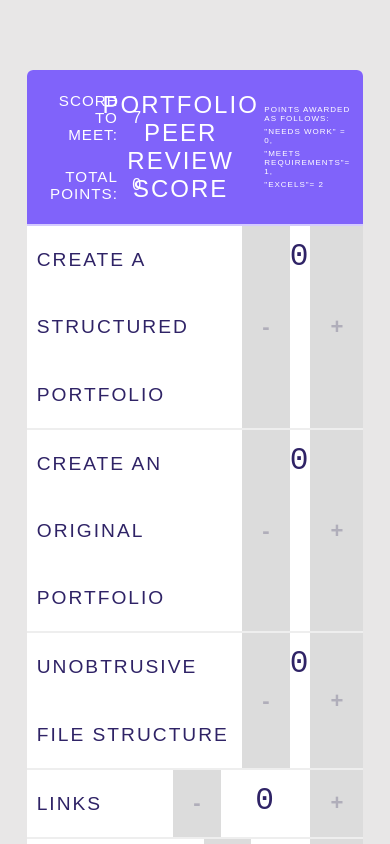
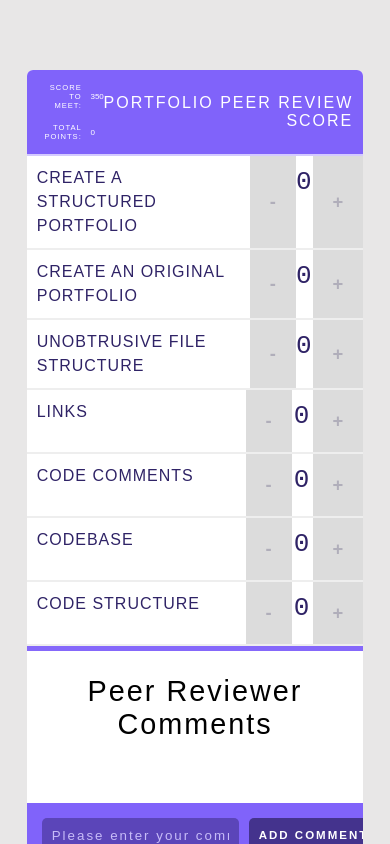
Before and after one commit to alteredco/grade_score, a React (Create React App) app: page / in a window 390 px wide. Shown: the top 844 px of the page. Built offline with nearby package versions, Linux system fonts and the light colour scheme.

Commit message:
add stopwatch component and media query

```diff
--- a/src/components/Counter.js
+++ b/src/components/Counter.js
@@ -6,9 +6,9 @@ const Counter = (props) => {
 
   return (
      <div className="counter">
-      <button className="counter-action decrement" onClick={ () => props.changeScore(index, -1) }> - </button>
+      <button className="counter-action decrement" onClick={ () => props.changeScore(index, -50) }> - </button>
       <span className="counter-score">{ props.score }</span>
-      <button className="counter-action increment" onClick={ () => props.changeScore(index, +1) }> +</button>
+      <button className="counter-action increment" onClick={ () => props.changeScore(index, +50) }> +</button>
     </div>
   );
 }
--- a/src/components/Header.js
+++ b/src/components/Header.js
@@ -1,5 +1,6 @@
 import React from 'react';
 import Stats from './Stats';
+import Stopwatch from './Stopwatch';
 
 const Header = (props) => {
   return (
@@ -17,13 +18,14 @@ const Header = (props) => {
             <td>"Needs Work" = 0,</td>
           </tr>
           <tr>
-            <td>"Meets Requirements"= 1,</td>
+            <td>"Meets Requirements"= 50,</td>
          </tr>
          <tr>
-          <td> "Excels"= 2</td>
+          <td> "Excels"= 100</td>
           </tr>
        </tbody>
       </table>
+      <Stopwatch />
     </header>
   )
 }
--- a/src/components/Stats.js
+++ b/src/components/Stats.js
@@ -2,7 +2,7 @@ import React from 'react';
 
 const Stats = (props) => {
 
-  const meetsScore = props.categories.length
+  const meetsScore = props.categories.length * 50
   const totalPoints = props.categories.reduce( (total, category) => {
     return total+category.score;
   }, 0)
--- /dev/null
+++ b/src/components/Stopwatch.js
@@ -0,0 +1,62 @@
+import React, { Component } from 'react'
+
+class Stopwatch extends Component{
+  state = {
+    isRunning: false,
+    elapsedTime: 0,
+    previousTime: 0
+  }
+
+  componentDidMount() {
+    this.intervalID = setInterval( () => this.tick() , 100)
+  }
+
+  componentWillUnmount() {
+    clearInterval(this.intervalID)
+  }
+
+  tick = () => {
+    if(this.state.isRunning) {
+      const now = Date.now();
+      this.setState( prevState => ({
+        previousTime: now,
+        elapsedTime:  prevState.elapsedTime+(now - this.state.previousTime)
+      }))
+    }
+  }
+
+  handleStopwatch = () => {
+    this.setState( prevState => ({
+      isRunning: !prevState.isRunning
+    }))
+    if(!this.state.isRunning) {
+      this.setState( {
+        previousTime: Date.now()
+      })
+    }
+  }
+
+  handleReset = () => {
+    this.setState( {
+      elapsedTime: 0
+    })
+  }
+
+  render() {
+    const seconds = Math.floor(this.state.elapsedTime / 1000)
+    const minutes = Math.floor(this.state.elapsedTime / 60000)
+    return (
+      <div className="stopwatch">
+        <h2>Pomodoro Timer</h2>
+        <span className="stopwatch-time">
+        { minutes }:
+        { seconds }
+        </span>
+        <button onClick={ this.handleStopwatch }>{this.state.isRunning ? "Stop" : "Start"}</button>
+        <button onClick={ this.handleReset }>Reset</button>
+      </div>
+    );
+  }
+}
+
+export default Stopwatch;
--- a/src/index.css
+++ b/src/index.css
@@ -279,3 +279,45 @@ svg {
   .isHidden {
     display: none;
   }
+
+  @media only screen and (max-width: 400px) {
+
+    header {
+      text-align: right;
+    }
+
+    header h1 {
+      margin-left: 2em;
+      font-size: 1em;
+      width: 90%;
+      flex-grow: 0;
+    }
+
+    .criteria {
+      display: none;
+    }
+
+    .category {
+      font-size: 1em;
+      letter-spacing: 1px;
+    }
+
+    .category-name {
+      flex-grow: 1;
+      line-height: 1.5em;
+      padding: 10px;
+    }
+
+    .stats {
+      width: 10%;
+      font-size: .5em;
+    }
+
+    .stopwatch {
+      display: none;
+    }
+
+    .counter {
+      width: 35%;
+    }
+  }
```
